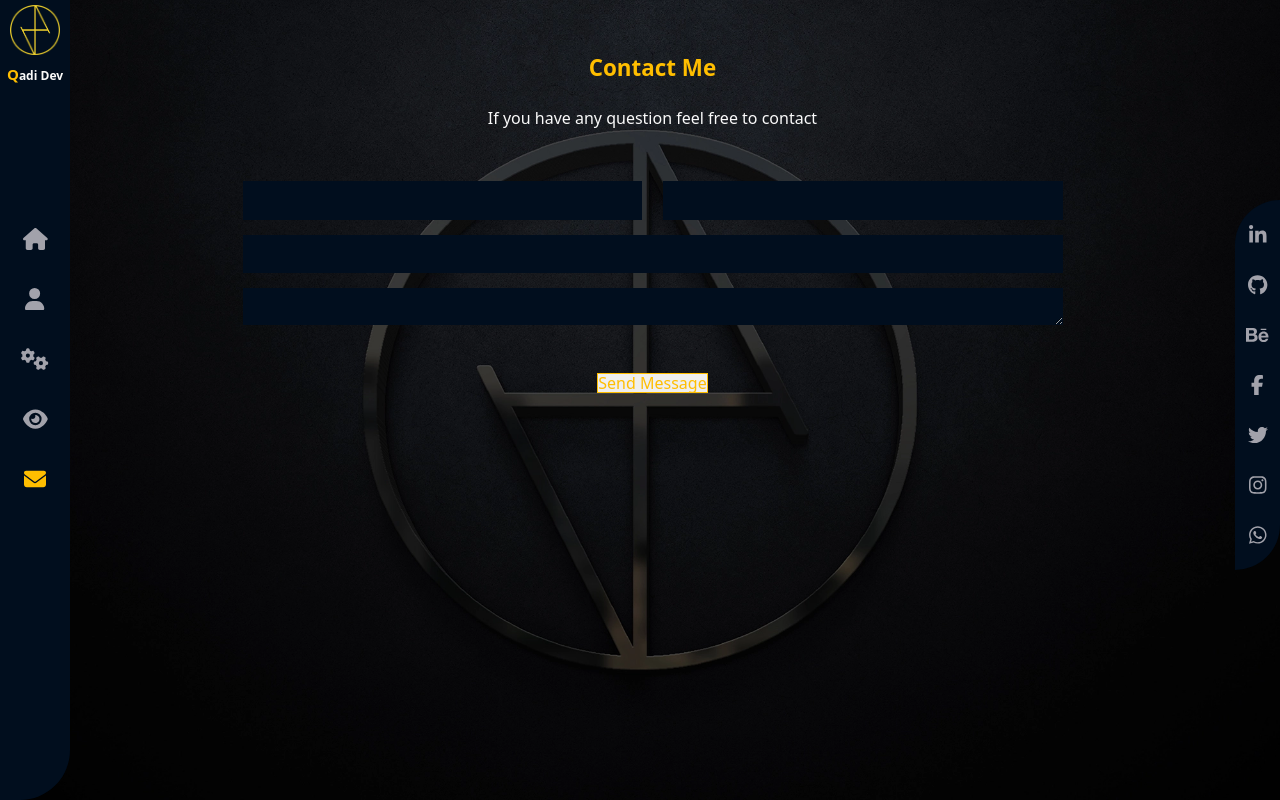
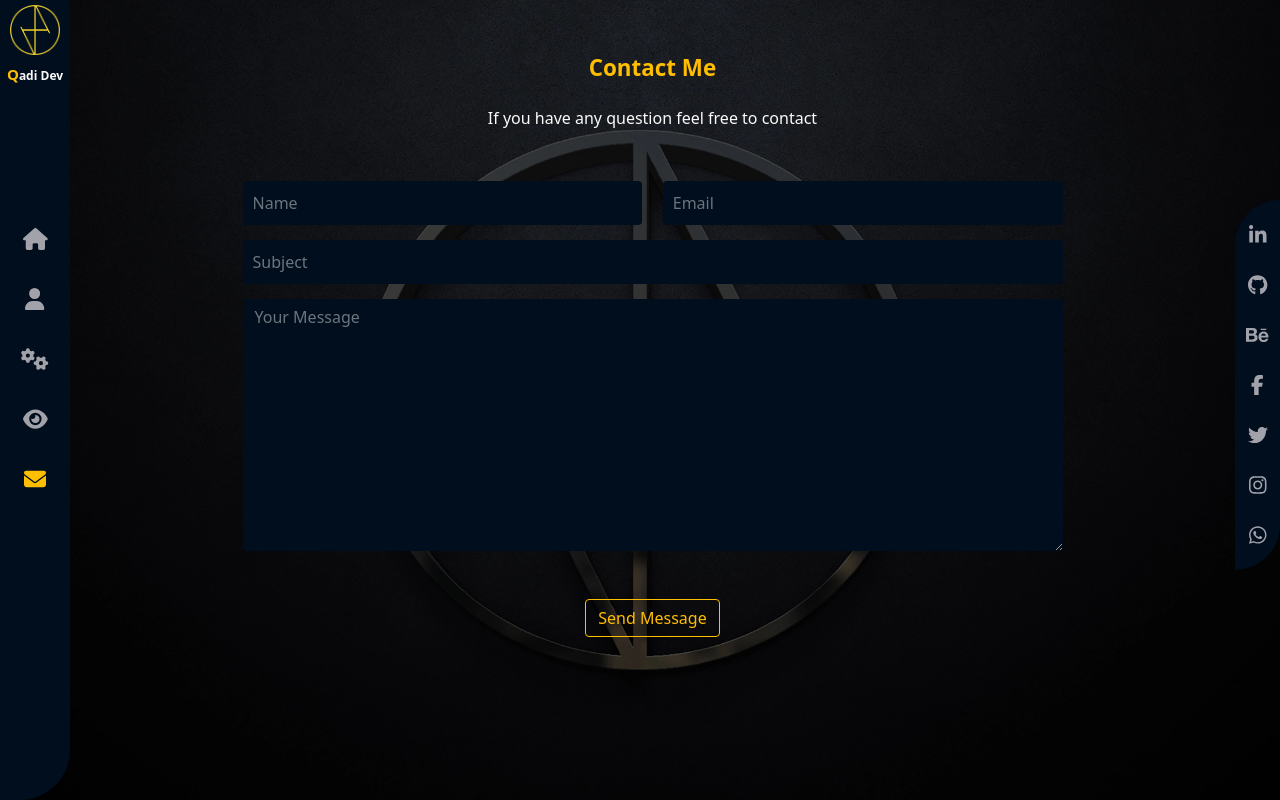
Before and after one commit to moaelkady/VUE-SCSS-project, a Vue app: page /contact in a window 1280 px wide. Built offline with nearby package versions, Linux system fonts and the light colour scheme.

Commit message:
form updates

```diff
--- a/src/views/ContactView.vue
+++ b/src/views/ContactView.vue
@@ -19,11 +19,40 @@
     </div>
     <div class="form-container">
       <form name="contact" method="POST" netlify>
-        <input type="text" name="name" />
-        <input type="email" name="email" />
-        <input type="text" name="subject" />
-        <textarea type="text" name="message"></textarea>
-        <button type="submit">Send Message</button>
+        <input
+          type="text"
+          name="name"
+          class="form-control"
+          placeholder="Name"
+          v-model="username"
+        />
+        <input
+          type="email"
+          name="email"
+          class="form-control"
+          placeholder="Email"
+          v-model="email"
+          :disabled="!username"
+        />
+        <input
+          type="text"
+          name="subject"
+          class="form-control"
+          placeholder="Subject"
+          v-model="subject"
+          :disabled="!email || !username"
+        />
+        <textarea
+          type="text"
+          name="message"
+          class="form-control"
+          cols="30"
+          rows="10"
+          placeholder="Your Message"
+          v-model="msg"
+          :disabled="!email || !username"
+        ></textarea>
+        <button type="submit" class="btn">Send Message</button>
       </form>
     </div>
   </div>
```
